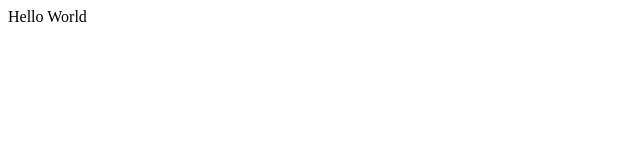
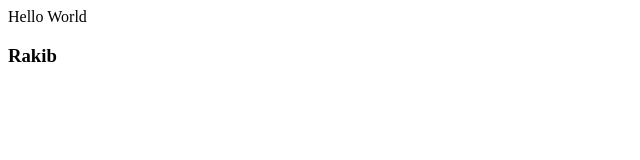
Before and after one commit to Rakib173/lvp, a plain HTML site: page index.html in a window 1280 px wide. Shown: the full height of the page, 0-640 px from the left. Drawn offline with Linux system fonts and the light colour scheme.

Commit message:
Update index.html

```diff
--- a/index.html
+++ b/index.html
@@ -1 +1,2 @@
 <h>Hello World</h>
+<h3>Rakib</h3>
```
